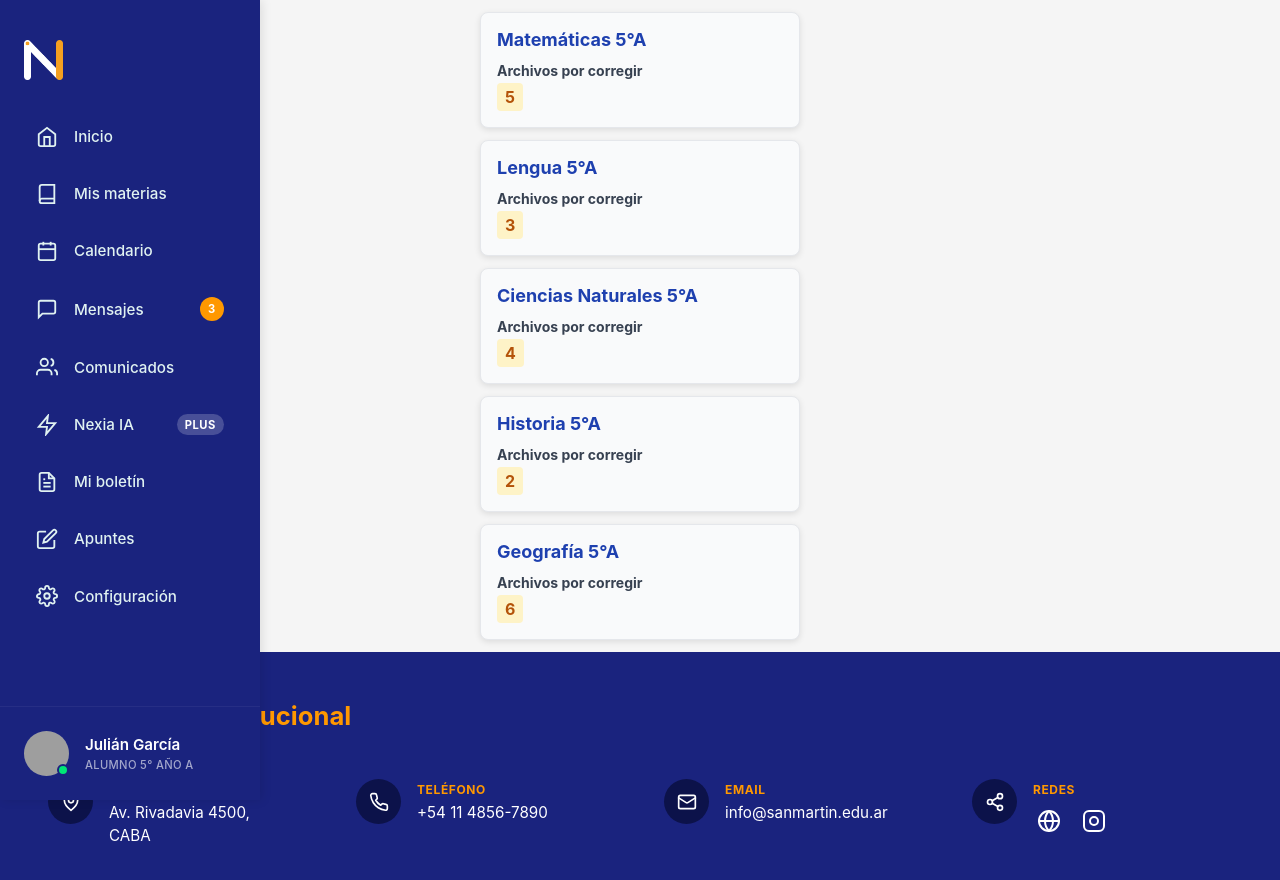
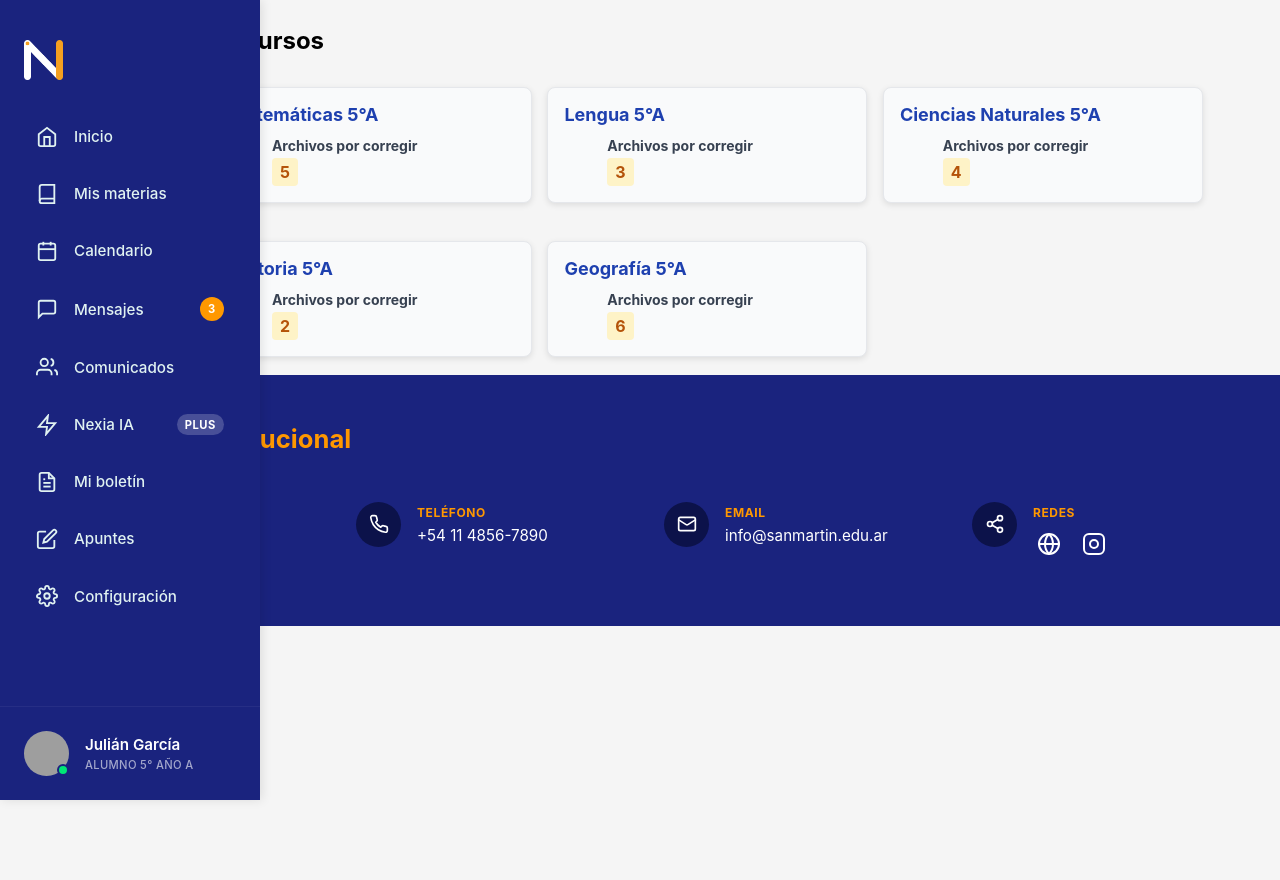
Before and after one commit to UrielGalanti/NEXIA-front-, a React (Vite) app: page /profesor in a window 1280 px wide. Shown: the top 880 px of the page. After the commit the page ends 800 px from the top, so only its background shows below. Built offline with nearby package versions, Linux system fonts and the light colour scheme; grey boxes are pictures that could not be loaded.

Commit message:
cambie misCursos

```diff
--- a/src/Paginas/Profesores/MisMaterias.jsx
+++ /dev/null
@@ -1,56 +0,0 @@
-import { useState } from 'react'
-import Materia from '../../componentes/profesor/Materia'
-import Sidebar from '../../componentes/alumnos/SideBar'
-import Footer from '../../componentes/footer'
-
-function MisMaterias() {
-  const [materias, setMaterias] = useState([
-  {
-    id: 1,
-    materia: "Matemáticas",
-    grado: "5°A",
-    aCorregir: 5
-  },
-  {
-    id: 2,
-    materia: "Lengua",
-    grado: "5°A",
-    aCorregir: 3
-  },
-  {
-    id: 3,
-    materia: "Ciencias Naturales",
-    grado: "5°A",
-    aCorregir: 4
-  },
-  {
-    id: 4,
-    materia: "Historia",
-    grado: "5°A",
-    aCorregir: 2
-  },
-  {
-    id: 5,
-    materia: "Geografía",
-    grado: "5°A",
-    aCorregir: 6
-  }
-  ])
-  return (
-    <>
-    <Sidebar/>
-
-       {materias.map((item) => (
-        <Materia
-          key={item.id}
-          materia={item.materia}
-          grado={item.grado}
-          aCorregir={item.aCorregir}
-        />
-      ))}
-    <Footer/>
-    </>
-  )
-}
-
-export default MisMaterias
--- /dev/null
+++ b/src/Paginas/Profesores/MisMaterias/index.jsx
@@ -0,0 +1,61 @@
+import { useState } from 'react'
+import Materia from '../../../componentes/profesor/Materia'
+import Sidebar from '../../../componentes/alumnos/SideBar'
+import Footer from '../../../componentes/footer'
+import './misCursos.css'
+
+function MisCursos() {
+  const [materias, setMaterias] = useState([
+  {
+    id: 1,
+    materia: "Matemáticas",
+    grado: "5°A",
+    aCorregir: 5
+  },
+  {
+    id: 2,
+    materia: "Lengua",
+    grado: "5°A",
+    aCorregir: 3
+  },
+  {
+    id: 3,
+    materia: "Ciencias Naturales",
+    grado: "5°A",
+    aCorregir: 4
+  },
+  {
+    id: 4,
+    materia: "Historia",
+    grado: "5°A",
+    aCorregir: 2
+  },
+  {
+    id: 5,
+    materia: "Geografía",
+    grado: "5°A",
+    aCorregir: 6
+  }
+  ])
+  return (
+    <>
+    <Sidebar/>
+      <section>
+        <h1>Mis Cursos</h1>
+          <div className="materias-grid">
+          {materias.map((item) => (
+            <Materia
+              key={item.id}
+              materia={item.materia}
+              grado={item.grado}
+              aCorregir={item.aCorregir}
+            />
+          ))}
+      </div>
+      </section>
+    <Footer/>
+    </>
+  )
+}
+
+export default MisCursos
--- /dev/null
+++ b/src/Paginas/Profesores/MisMaterias/misCursos.css
@@ -0,0 +1,13 @@
+.materias-grid {
+  display: grid;
+  grid-template-columns: repeat(auto-fill, minmax(250px, 1fr));
+  gap: 5%;
+  padding: 20px;
+
+}
+
+section{
+margin-left: 15%;
+margin-top: 2%;
+  margin-right: 7%;
+}
--- a/src/main.jsx
+++ b/src/main.jsx
@@ -2,7 +2,7 @@ import React from "react";
 import ReactDOM from "react-dom/client";
 import { BrowserRouter, Routes, Route } from "react-router";
 import App from "./App";
-import MisMaterias from "./Paginas/Profesores/MisMaterias";
+import MisCursos from "./Paginas/Profesores/MisMaterias";
 
 const root = document.getElementById("root");
 
@@ -10,7 +10,7 @@ ReactDOM.createRoot(root).render(
   <BrowserRouter>
     <Routes>
       <Route path="/" element={<App />} />
-      <Route path="/profesor" element={<MisMaterias />} />
+      <Route path="/profesor" element={<MisCursos />} />
     </Routes>
   </BrowserRouter>
 );
```
